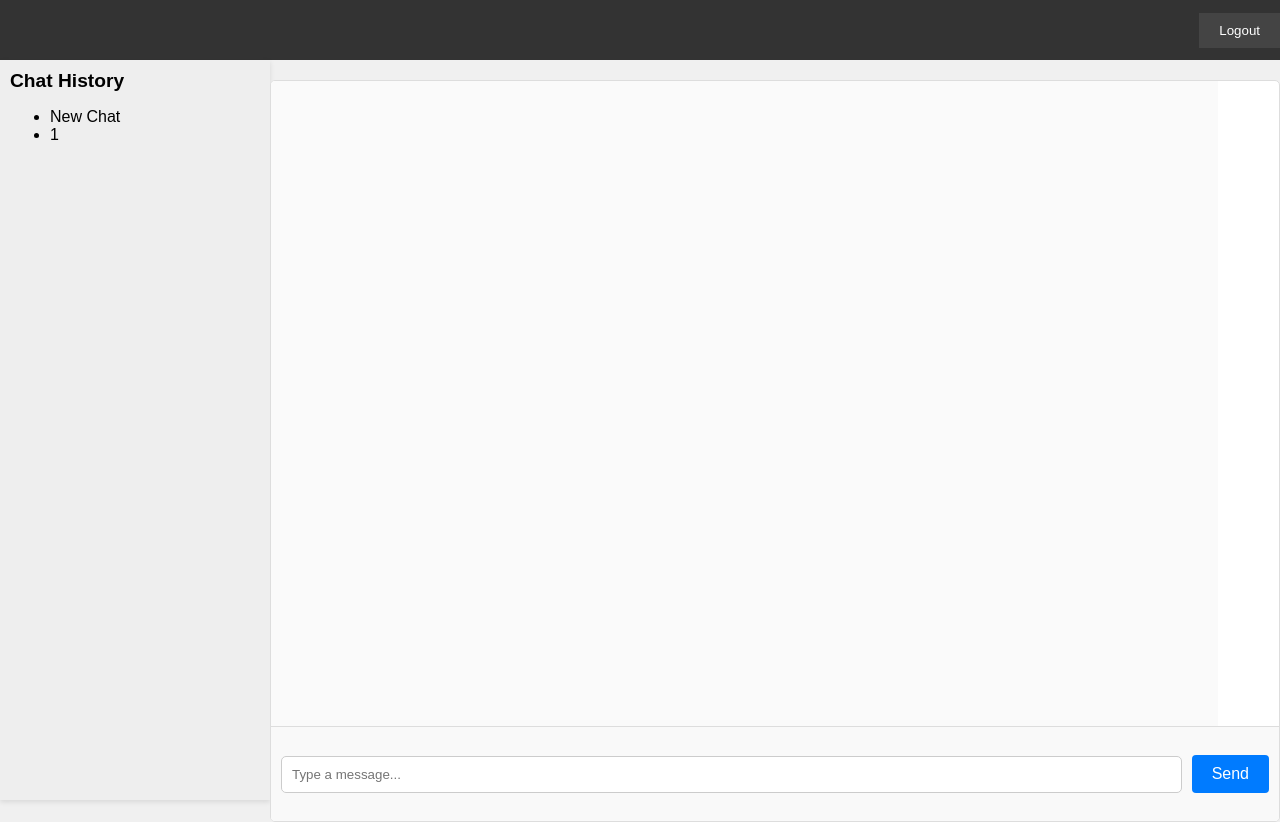
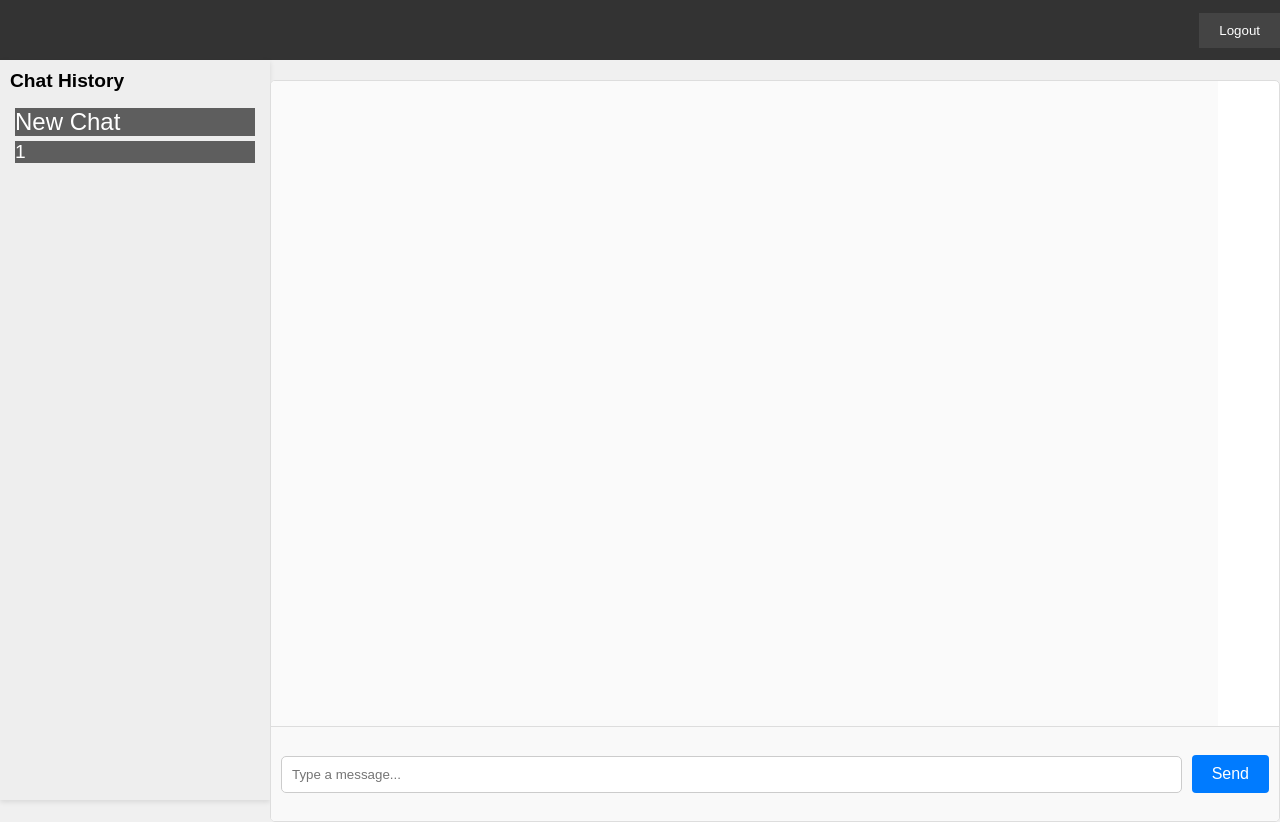
Before and after one commit to ChanchakornP/Chat, a Flask app: page / in a window 1280 px wide. Run offline with Flask 3, Linux system fonts and the light colour scheme; the visitor is signed in with stand-in values (Sample User, id 1); tables that the repository leaves empty hold one stand-in row (values such as "Sample post"); a database or web service that is not in the repository returns one stand-in record (values such as "Sample title"); data that the repository does not hold is empty.

Commit message:
refactor and fix arbitory url

```diff
--- a/app/static/main.css
+++ b/app/static/main.css
@@ -145,16 +139,32 @@ body {
     margin-top: 0;
 }
 
-.main-container .header {
-    height: 5%;
-}
-
 .main-container {
     display: flex;
     width: 100%;
     height: 100vh;
-    /* Adjust according to the sidebar width */
-    /* width: calc(100% - 270px); */
-    /* Adjust width to fit content */
     flex: 1;
 }
+
+.sidebar .chathistory {
+    cursor: pointer;
+    color: #fff;
+    background-color: #5e5e5e;
+    word-wrap: break-word;
+    align-self: flex-start;
+    margin: 2%;
+    font-size: 1.5em;
+}
+
+.sidebar .chathistory:hover {
+    background-color: #868585;
+}
+
+.sidebar .chatlist,
+.sidebar .chatlist-selected {
+    font-size: 1.2em;
+}
+
+.sidebar .chatlist-selected {
+    background-color: #868585;
+}
--- a/app/templates/home.html
+++ b/app/templates/home.html
@@ -24,14 +24,22 @@
     <div class="main-container">
         <div class="sidebar">
             <h2>Chat History</h2>
-            <ul>
-                <li onclick="window.location.href='http://localhost:5001'"> New Chat </li>
-                {% for chat_message in chat_messages %}
-                <li onclick="window.location.href='http://localhost:5001/c/{{ chat_message.id }}'">
+            <div class="chathistory" onclick="window.location.href='{{ url_for('homepage.index') }}'"> New Chat </div>
+            {% for chat_message in chat_messages %}
+            {% if chat_message.id == chat_id %}
+            <div class="chathistory chatlist-selected">
+                {{ chat_message.id }}
+            </div>
+
+            {% else %}
+            <div>
+                <div class="chathistory chatlist"
+                    onclick="window.location.href='{{ url_for('homepage.index', chat_id=chat_message.id) }}'">
                     {{ chat_message.id }}
-                </li>
-                {% endfor %}
-            </ul>
+                </div>
+            </div>
+            {% endif %}
+            {% endfor %}
         </div>
         <div class="chat-container">
             <div class="chat-box">
```
Also changed, not shown: other parts of app/static/main.css (+18 -24 lines).
